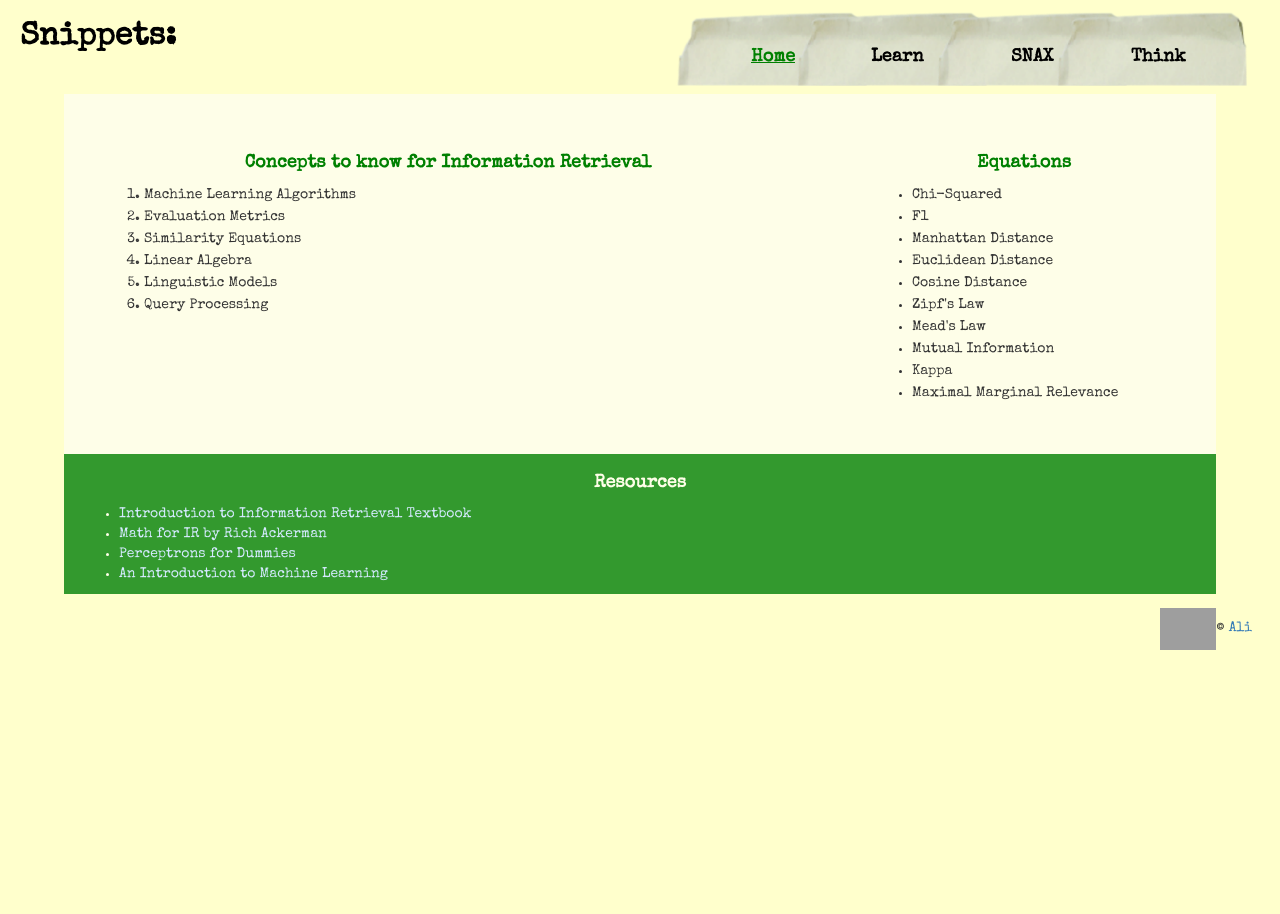
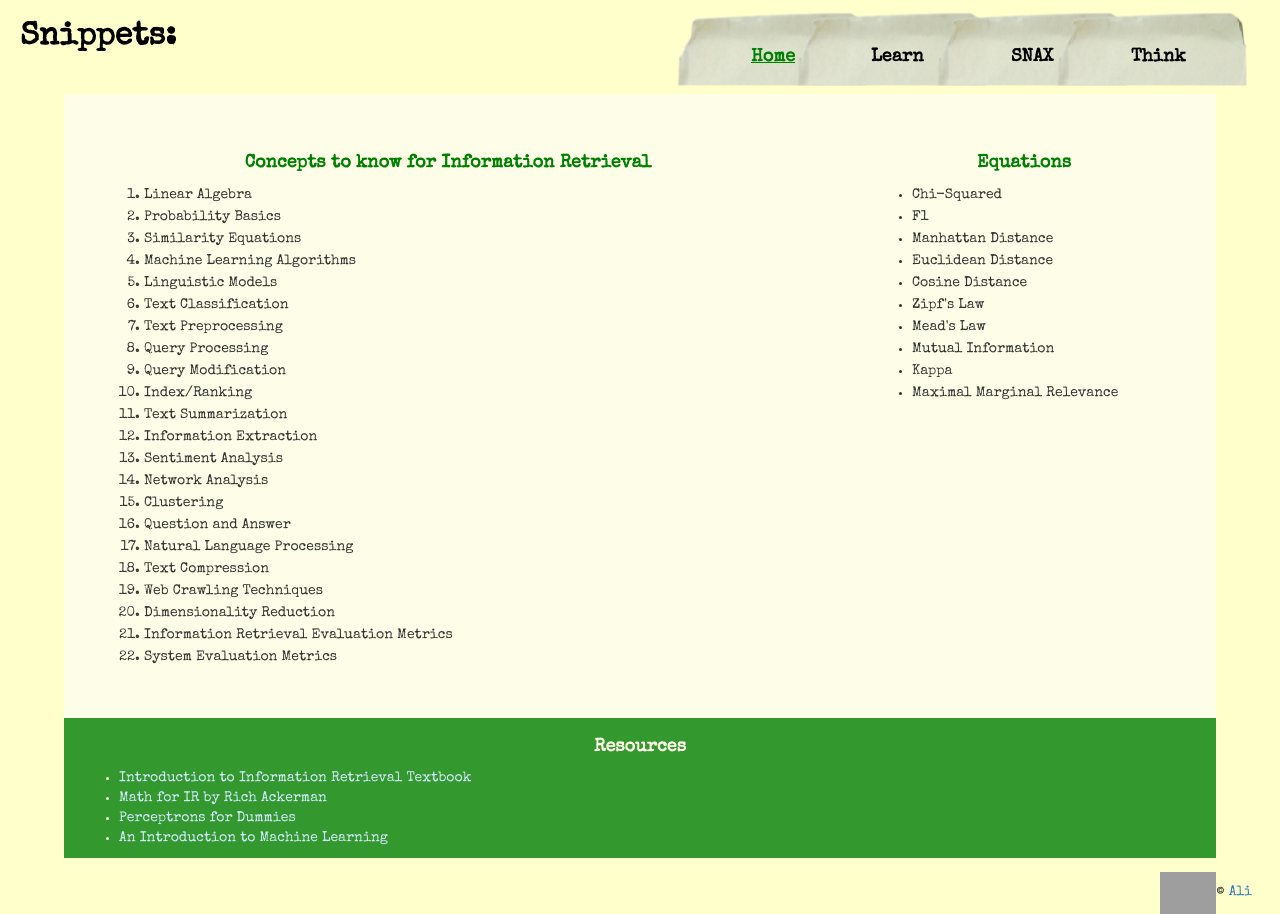
Before and after one commit to alisharman/Snippets, a Python web app: template templates/learn.html in a window 1280 px wide. Before the commit the page ends 650 px from the top, so only its background shows below. Run offline with Jinja, Linux system fonts and the light colour scheme; the template is opened without the code that fills it, so the values that code supplies are empty; some libraries are stand-ins or nearby versions; grey boxes are pictures that could not be loaded.

Commit message:
Added content in order to create varying lengths

```diff
--- a/templates/learn.html
+++ b/templates/learn.html
@@ -3,12 +3,28 @@
 {% block maincontent %}
 <h3>Concepts to know for Information Retrieval</h3>
 <ol>
+	<li>Linear Algebra</li>
+	<li>Probability Basics</li>
+	<li>Similarity Equations</li>
 	<li>Machine Learning Algorithms</li>
-	<li>Evaluation Metrics</li>
-	<li>Similarity Equations</li>
-	<li>Linear Algebra</li>
 	<li>Linguistic Models</li>
+	<li>Text Classification</li>
+	<li>Text Preprocessing</li>
 	<li>Query Processing</li>
+	<li>Query Modification</li>
+	<li>Index/Ranking</li>
+	<li>Text Summarization</li>
+	<li>Information Extraction</li>
+	<li>Sentiment Analysis</li>
+	<li>Network Analysis</li>
+	<li>Clustering</li>
+	<li>Question and Answer</li>
+	<li>Natural Language Processing</li>
+	<li>Text Compression</li>
+	<li>Web Crawling Techniques</li>
+	<li>Dimensionality Reduction</li>
+	<li>Information Retrieval Evaluation Metrics</li>
+	<li>System Evaluation Metrics</li>
 </ol>
 {% endblock %}
 
```
